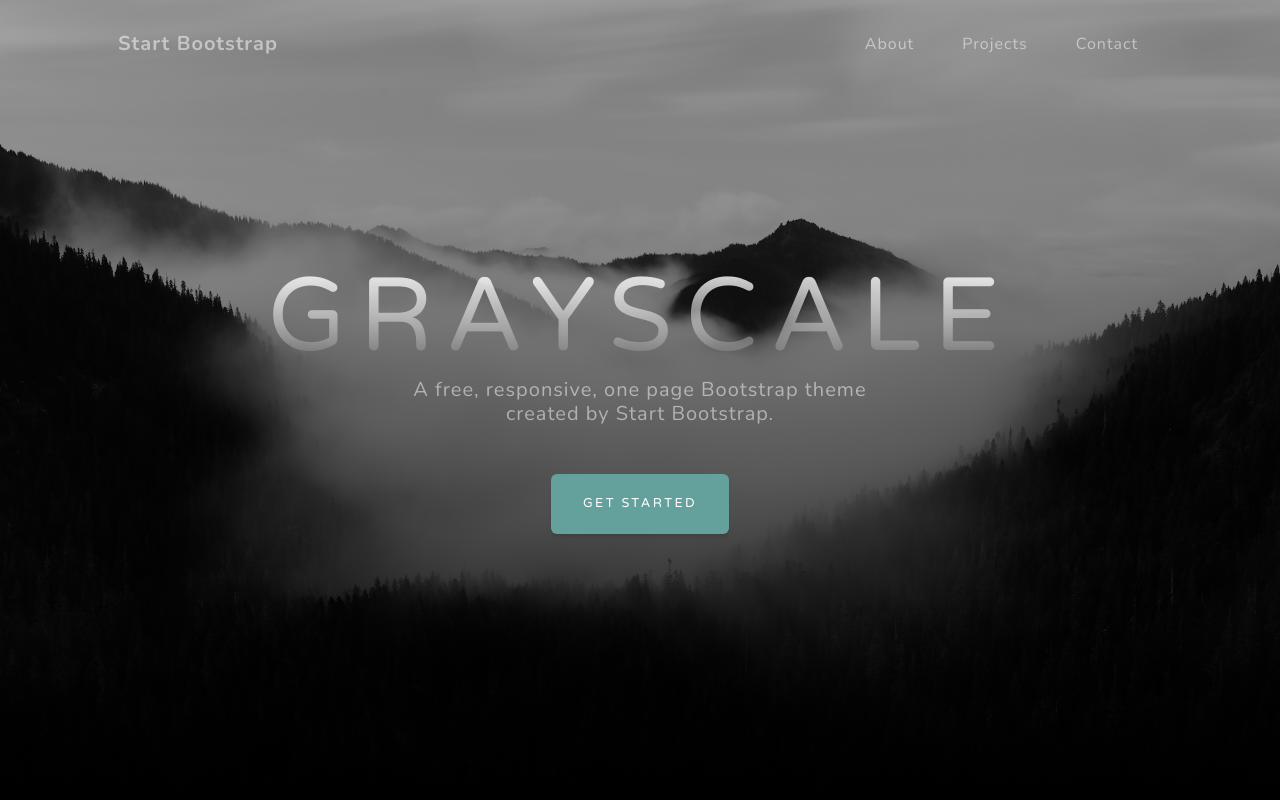
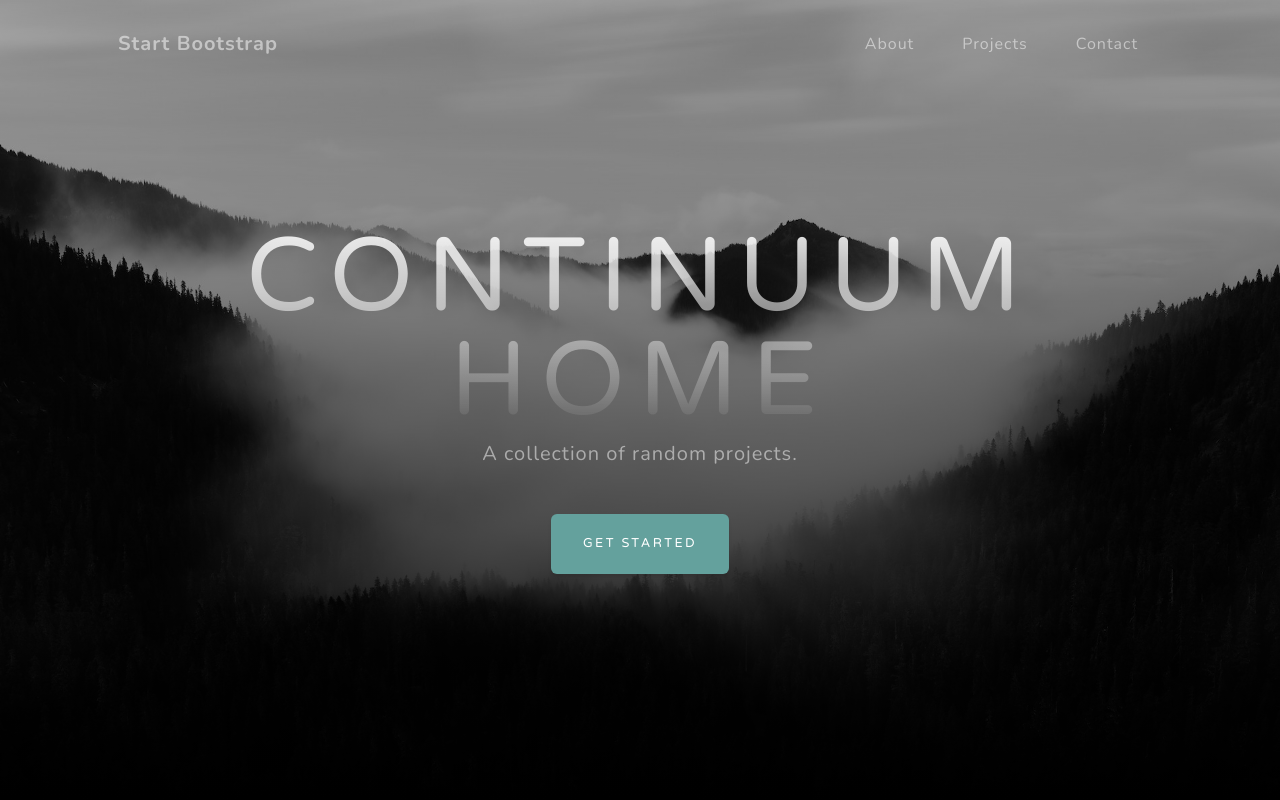
Before and after one commit to ContinuumGames/continuumgames.github.io, a website: page index.html in a window 1280 px wide. Shown: the top 800 px of the page. Drawn offline with nearby package versions, Linux system fonts and the light colour scheme.

Commit message:
Update index.html

```diff
--- a/index.html
+++ b/index.html
@@ -5,7 +5,7 @@
         <meta name="viewport" content="width=device-width, initial-scale=1, shrink-to-fit=no" />
         <meta name="description" content="" />
         <meta name="author" content="" />
-        <title>Grayscale - Start Bootstrap Theme</title>
+        <title>Continuum</title>
         <link rel="icon" type="image/x-icon" href="assets/favicon.ico" />
         <!-- Font Awesome icons (free version)-->
         <script src="https://use.fontawesome.com/releases/v6.3.0/js/all.js" crossorigin="anonymous"></script>
@@ -38,8 +38,8 @@
             <div class="container px-4 px-lg-5 d-flex h-100 align-items-center justify-content-center">
                 <div class="d-flex justify-content-center">
                     <div class="text-center">
-                        <h1 class="mx-auto my-0 text-uppercase">Grayscale</h1>
-                        <h2 class="text-white-50 mx-auto mt-2 mb-5">A free, responsive, one page Bootstrap theme created by Start Bootstrap.</h2>
+                        <h1 class="mx-auto my-0 text-uppercase">Continuum Home</h1>
+                        <h2 class="text-white-50 mx-auto mt-2 mb-5">A collection of random projects.</h2>
                         <a class="btn btn-primary" href="#about">Get Started</a>
                     </div>
                 </div>
```
